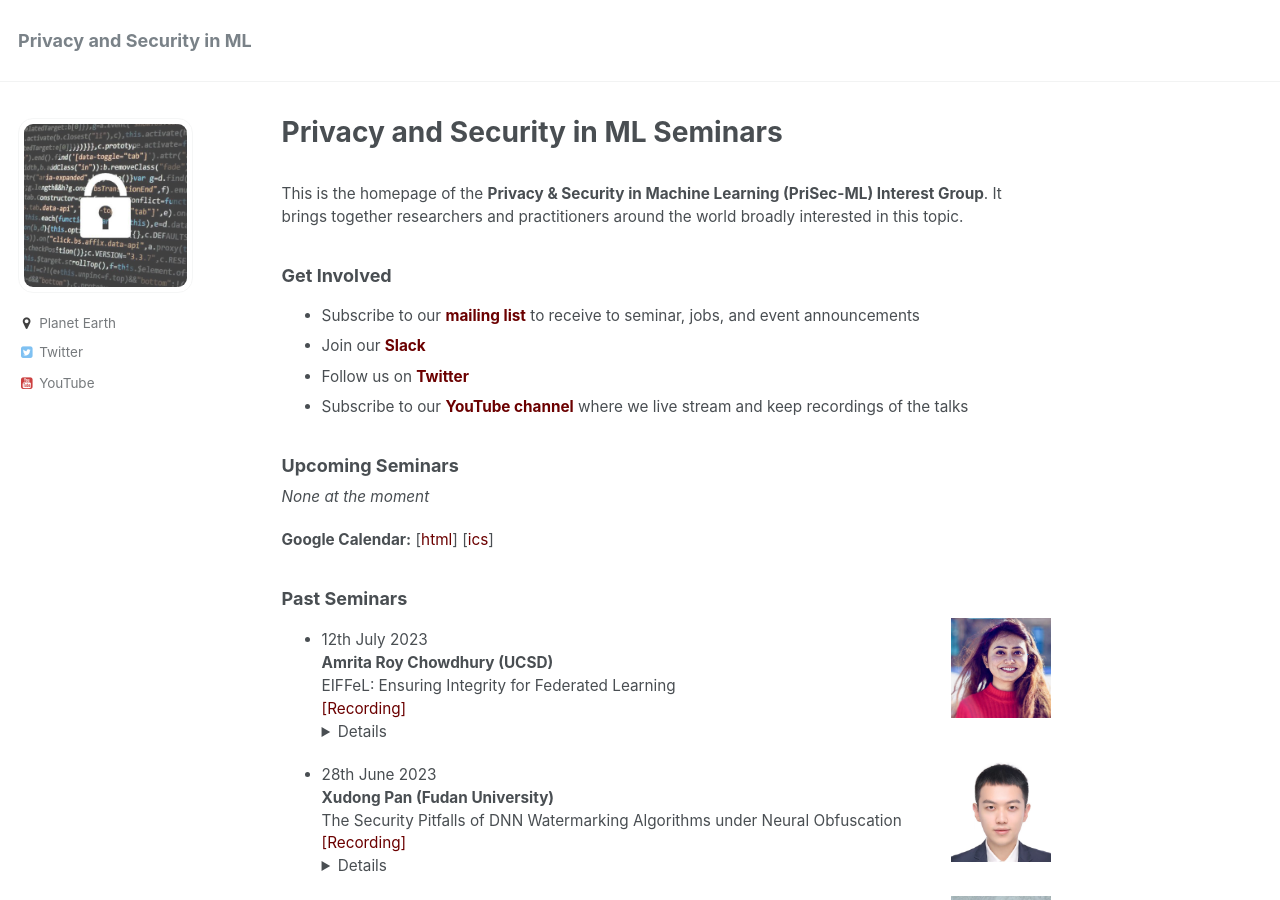
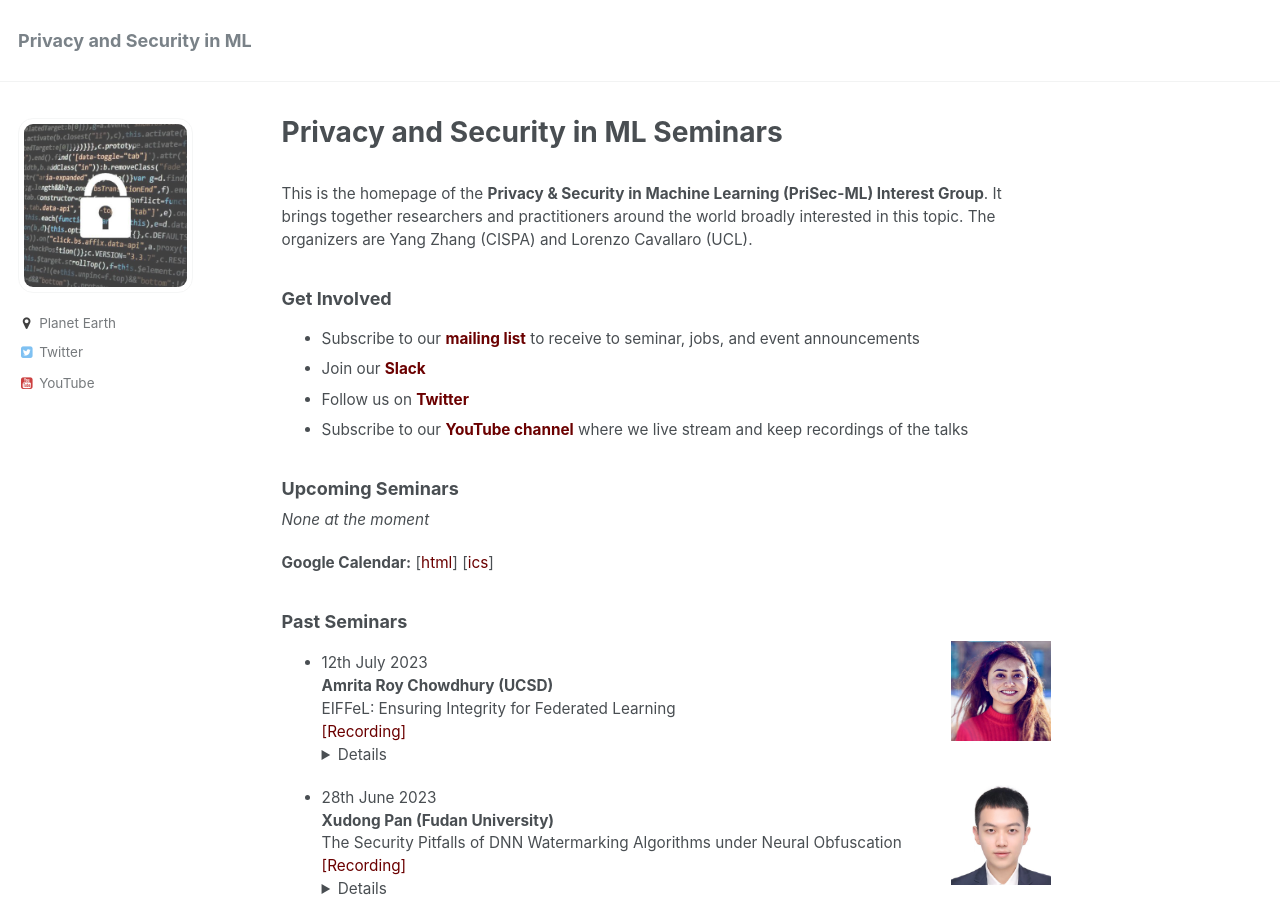
Before and after one commit to prisec-ml/prisec-ml.github.io, a Jekyll site: the page built from _pages/about.md, in a window 1280 px wide and 900 px high. Built offline with Jekyll 4.4.1, drawn with Linux system fonts in a browser that asks for light colours.

Commit message:
Update about.md

```diff
--- a/_pages/about.md
+++ b/_pages/about.md
@@ -5,7 +5,7 @@
 title: Privacy and Security in ML Seminars
 ---
 
-<br>This is the homepage of the **Privacy & Security in Machine Learning (PriSec-ML) Interest Group**. It brings together researchers and practitioners around the world broadly interested in this topic.
+<br>This is the homepage of the **Privacy & Security in Machine Learning (PriSec-ML) Interest Group**. It brings together researchers and practitioners around the world broadly interested in this topic.  The organizers are Yang Zhang (CISPA) and Lorenzo Cavallaro (UCL).
 
 ### Get Involved
 - Subscribe to our **[mailing list](https://www.jiscmail.ac.uk/cgi-bin/webadmin?SUBED1=PRISEC-ML&A=1)** to receive to seminar, jobs, and event announcements
```
